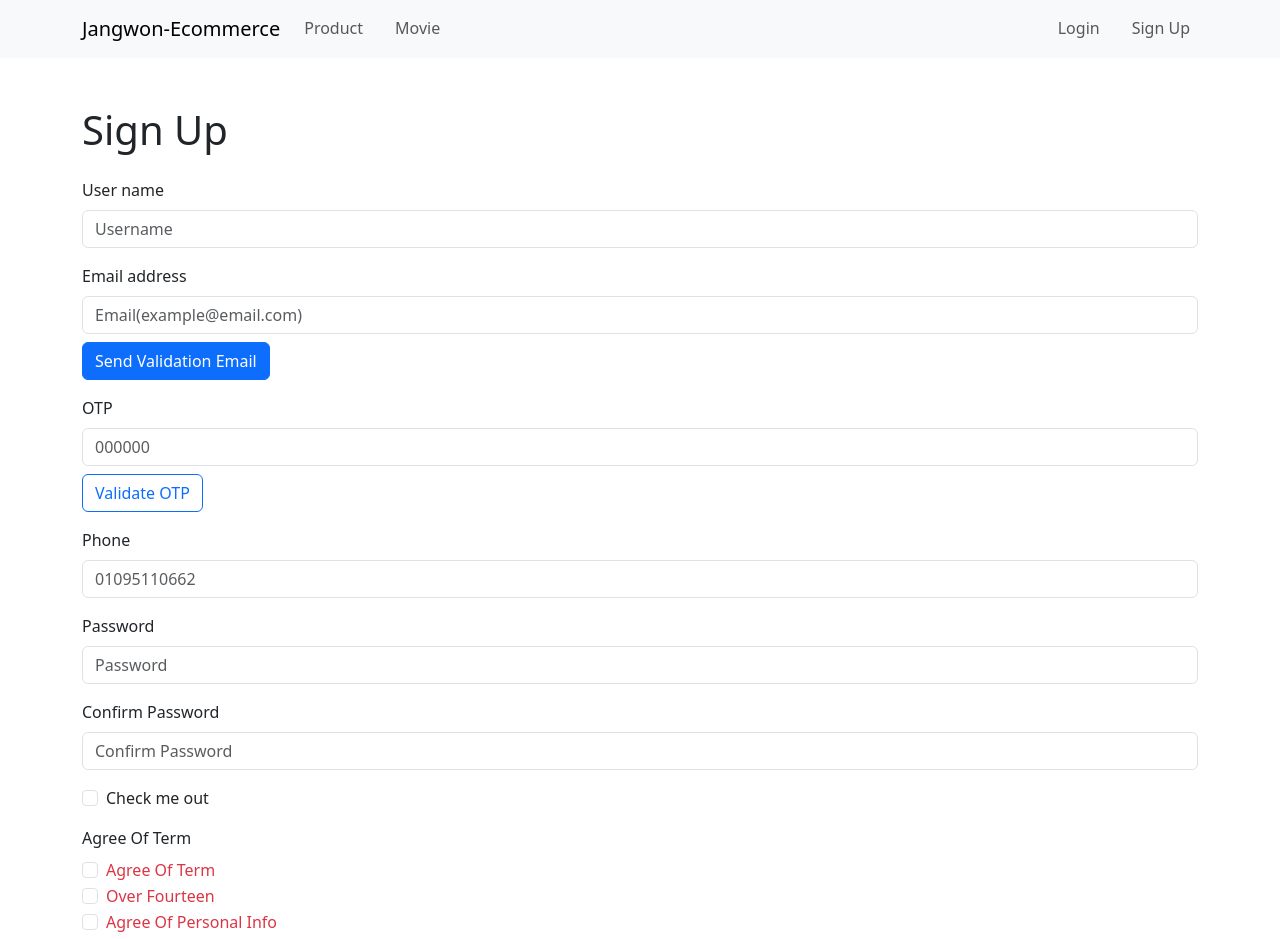
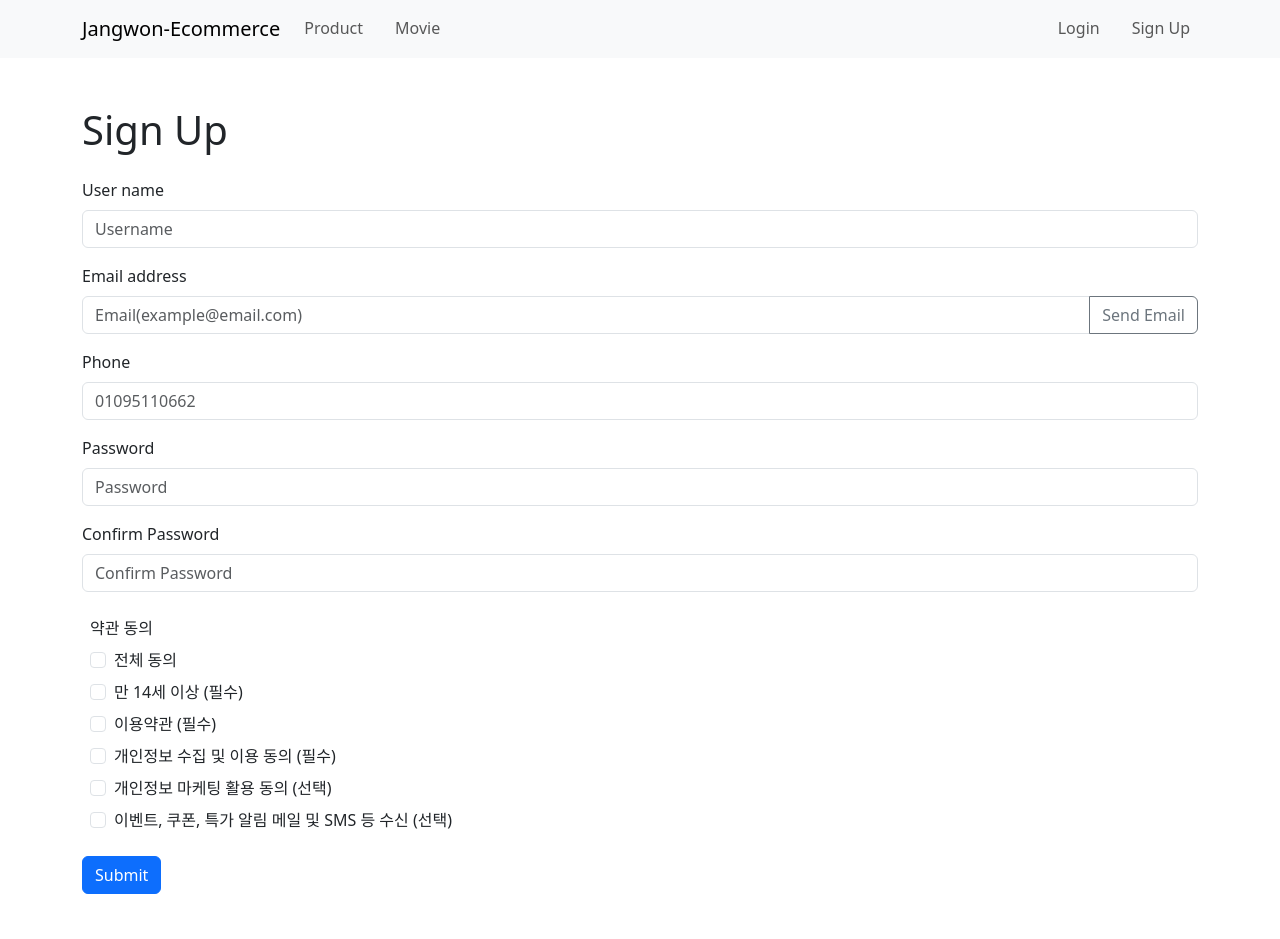
Before and after one commit to Jang-Sen/ecommerce_frontend, a React (Create React App) app: page /signup in a window 1280 px wide. Shown: the top 939 px of the page. After the commit the page ends 894 px from the top, so only its background shows below. Built offline with nearby package versions, Linux system fonts and the light colour scheme.

Commit message:
Update signup

```diff
--- a/src/pages/SignUp.js
+++ b/src/pages/SignUp.js
@@ -1,8 +1,23 @@
 import React, { useState } from 'react';
-import { Button, Container, Form, Row } from 'react-bootstrap';
+import { Button, Container, Form, InputGroup, Row } from 'react-bootstrap';
 import axios from 'axios';
+import { useNavigate } from 'react-router-dom';
+
+// 체크박스 항목 데이터
+const agreementItems = [
+  { key: 'overFourteen', label: '만 14세 이상 (필수)' },
+  { key: 'agreeOfTerm', label: '이용약관 (필수)' },
+  { key: 'agreeOfPersonalInfo', label: '개인정보 수집 및 이용 동의 (필수)' },
+  { key: 'agreeOfMarketing', label: '개인정보 마케팅 활용 동의 (선택)' },
+  {
+    key: 'agreeOfEvent',
+    label: '이벤트, 쿠폰, 특가 알림 메일 및 SMS 등 수신 (선택)',
+  },
+];
 
 const SignUp = () => {
+  const navigate = useNavigate();
+
   const [name, setName] = useState('');
   const [email, setEmail] = useState('');
   const [password, setPassword] = useState('');
@@ -10,19 +25,49 @@ const SignUp = () => {
   const [phone, setPhone] = useState('');
   const [otp, setOtp] = useState('');
   const [emailValidate, setEmailValidate] = useState(false);
+  const [otpShow, setOtpShow] = useState(false);
 
-  const [terms, setTerms] = useState({
-    agreeOfTerm: false,
-    overFourteen: false,
-    agreeOfPersonalInfo: false,
-    agreeOfMarketing: false,
-    agreeOfEvent: false,
+  // 초기 상태 설정 (전체 동의 포함)
+  const initialAgreements = Object.fromEntries([
+    ['all', false],
+    ...agreementItems.map((item) => [item.key, false]),
+  ]);
+
+  const [agreements, setAgreements] = useState(initialAgreements);
+
+  const handleAllCheck = () => {
+    const newValue = !agreements.all;
+    const updatedAgreements = { all: newValue };
+
+    agreementItems.forEach((item) => {
+      updatedAgreements[item.key] = newValue;
     });
+
+    setAgreements(updatedAgreements);
+  };
+
+  // 개별 항목 체크/해제
+  const handleSingleCheck = (key) => {
+    const updatedAgreements = {
+      ...agreements,
+      [key]: !agreements[key],
+    };
+
+    // 모든 항목이 체크되었는지 확인
+    const allChecked = agreementItems.every(
+      (item) => updatedAgreements[item.key],
+    );
+
+    updatedAgreements.all = allChecked;
+
+    setAgreements(updatedAgreements);
+  };
 
   // 이메일 인증
   const sendValidateEmail = async () => {
     try {
       await axios.post('http://localhost/api/v1/auth/email/send', { email });
+      setOtpShow(true);
       alert('send email otp');
     } catch (e) {
       console.log(e);
@@ -38,6 +83,7 @@ const SignUp = () => {
     try {
       await axios.post('http://localhost/api/v1/auth/email/check', emailInput);
       setEmailValidate(true);
+      setOtpShow(!otpShow);
     } catch (e) {
       console.log(e);
     }
@@ -55,25 +101,24 @@ const SignUp = () => {
       alert('Please validate your email.');
     }
 
-    if (
-      !terms.agreeOfTerm ||
-      !terms.overFourteen ||
-      !terms.agreeOfPersonalInfo
-    ) {
-      alert('Please Agree Terms');
-    }
-
     const userInput = {
       username: name,
       email,
       password,
       phone,
-      agreeOfTerm: terms,
+      agreeOfTerm: agreements,
     };
 
     try {
-      await axios.post('http://localhost/api/v1/auth/signup', userInput);
+      const { data, status } = await axios.post(
+        'http://localhost/api/v1/auth/signup',
+        userInput,
+      );
+
+      if (status === 201) {
         alert('Success');
+        navigate('/login');
+      }
     } catch (e) {
       alert('Fail');
       console.log(e);
@@ -100,6 +145,8 @@ const SignUp = () => {
 
           <Form.Group className="mb-3" controlId="formBasicEmail">
             <Form.Label>Email address</Form.Label>
+
+            <InputGroup className="mb-3">
               <Form.Control
                 type="email"
                 placeholder="Email(example@email.com)"
@@ -109,16 +156,26 @@ const SignUp = () => {
                 disabled={emailValidate}
               />
               <Button
-              variant={emailValidate ? 'success' : 'primary'}
-              className={'mt-2'}
+                variant="outline-secondary"
+                id="button-addon2"
                 onClick={sendValidateEmail}
                 disabled={emailValidate}
               >
-              {emailValidate ? 'Email Validated' : 'Send Validation Email'}
+                Send Email
               </Button>
+            </InputGroup>
           </Form.Group>
 
-          {!emailValidate && (
+          {/* <Button*/}
+          {/*//   variant={emailValidate ? 'success' : 'primary'}*/}
+          {/*//   className={'mt-2'}*/}
+          {/*//   onClick={sendValidateEmail}*/}
+          {/*//   disabled={emailValidate}*/}
+          {/*// >*/}
+          {/*//   {emailValidate ? 'Email Validated' : 'Send Validation Email'}*/}
+          {/*// </Button>*/}
+
+          {otpShow ? (
             <Form.Group className={'mb-3'} controlId="formBasicValidate">
               <Form.Label>OTP</Form.Label>
               <Form.Control
@@ -136,7 +193,7 @@ const SignUp = () => {
                 Validate OTP
               </Button>
             </Form.Group>
-          )}
+          ) : null}
 
           <Form.Group className="mb-3" controlId="formBasicPhone">
             <Form.Label>Phone</Form.Label>
@@ -171,80 +228,28 @@ const SignUp = () => {
             />
           </Form.Group>
 
-          <Form.Group className="mb-3" controlId="formBasicCheckbox">
-            <Form.Check type="checkbox" label="Check me out" />
+          <Form.Group className="m-2 mt-4">
+            <Form.Label>약관 동의</Form.Label>
+            <Form.Check
+              type="checkbox"
+              label="전체 동의"
+              checked={agreements.all}
+              onChange={handleAllCheck}
+            />
           </Form.Group>
 
-          <Form.Group className="mb-3" controlId="formTerms">
-            <Form.Label>Agree Of Term</Form.Label>
+          {agreementItems.map((item) => (
+            <Form.Group key={item.key} className="m-2">
               <Form.Check
                 type="checkbox"
-              label={<span className="text-danger">Agree Of Term</span>}
-              checked={terms.agreeOfTerm}
-              onChange={(event) =>
-                setTerms((prevTerms) => ({
-                  ...prevTerms,
-                  agreeOfTerm: event.target.checked,
-                }))
-              }
-              required
-            />
-
-            <Form.Check
-              type="checkbox"
-              label={<span className="text-danger">Over Fourteen</span>}
-              checked={terms.overFourteen}
-              onChange={(event) =>
-                setTerms((prevTerms) => ({
-                  ...prevTerms,
-                  overFourteen: event.target.checked,
-                }))
-              }
-              required
-            />
-
-            <Form.Check
-              type="checkbox"
-              label={
-                <span className="text-danger">Agree Of Personal Info</span>
-              }
-              checked={terms.agreeOfPersonalInfo}
-              onChange={(event) =>
-                setTerms((prevTerms) => ({
-                  ...prevTerms,
-                  agreeOfPersonalInfo: event.target.checked,
-                }))
-              }
-              required
-            />
-
-            <Form.Check
-              type="checkbox"
-              label="Agree Of Event"
-              checked={terms.agreeOfEvent}
-              onChange={(event) =>
-                setTerms((prevTerms) => ({
-                  ...prevTerms,
-                  agreeOfEvent: event.target.checked,
-                }))
-              }
-              required
-            />
-
-            <Form.Check
-              type="checkbox"
-              label="Agree Of Marketing"
-              checked={terms.agreeOfMarketing}
-              onChange={(event) =>
-                setTerms((prevTerms) => ({
-                  ...prevTerms,
-                  agreeOfMarketing: event.target.checked,
-                }))
-              }
-              required
+                label={item.label}
+                checked={agreements[item.key]}
+                onChange={() => handleSingleCheck(item.key)}
               />
             </Form.Group>
-          <Button variant="primary" type="submit">
+          ))}
+
+          <Button variant="primary" type="submit" className="mt-3">
             Submit
           </Button>
         </Form>
```
Lines whose indentation alone changed are shown as unchanged.
